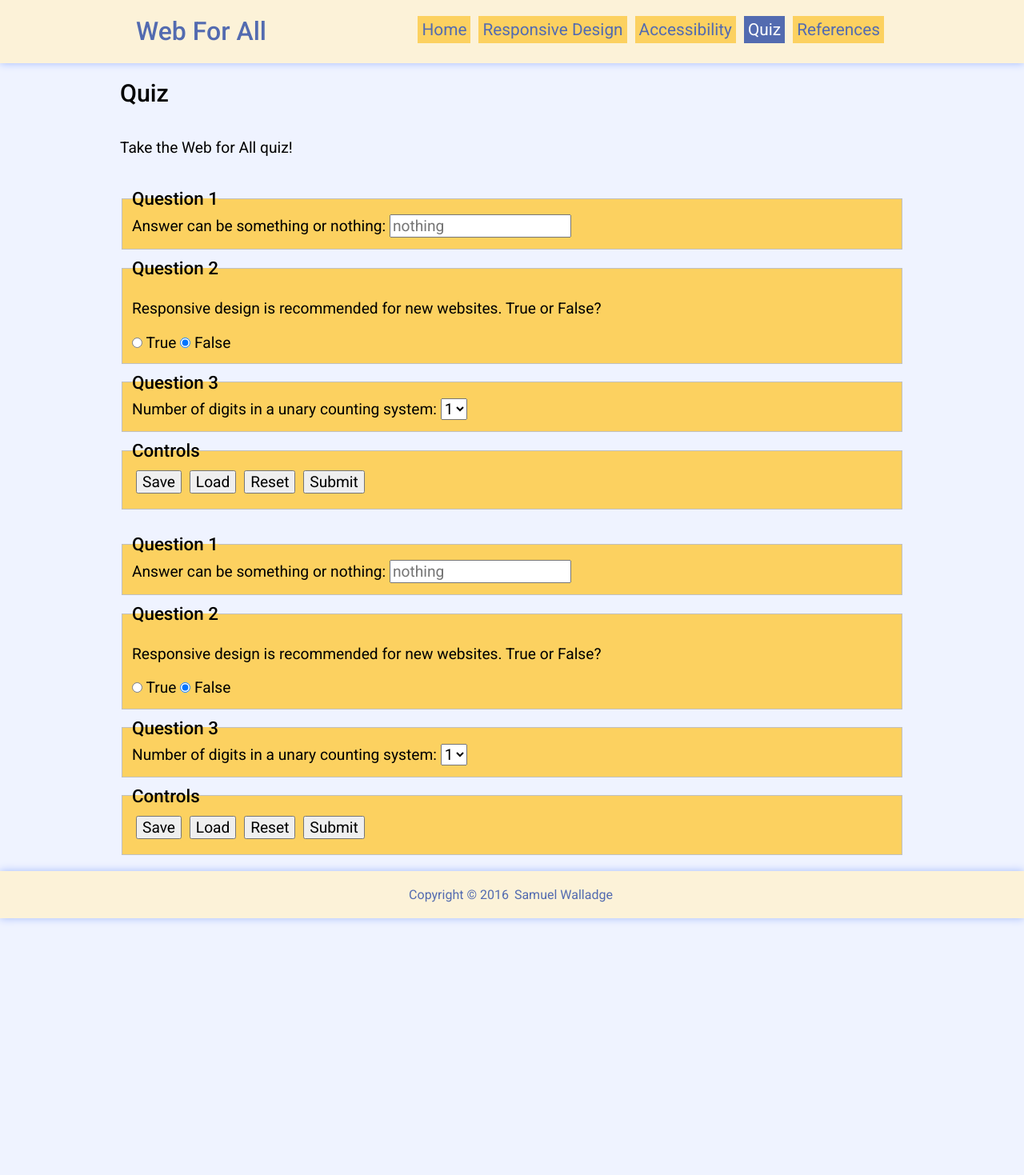
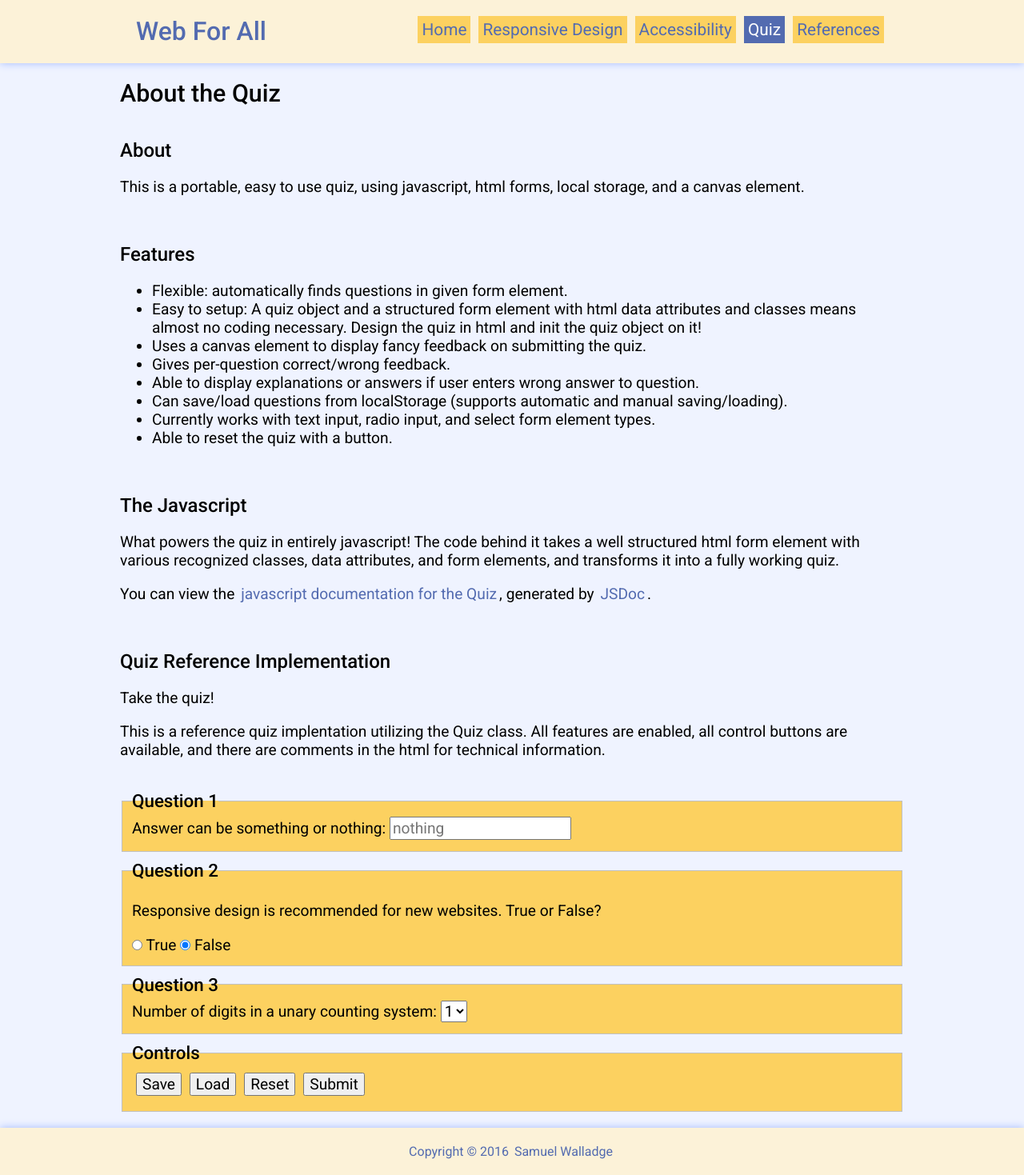
Before and after one commit to swalladge/hit226-a1, a Jekyll site: the page built from quiz.html, in a window 1280 px wide. Shown: the whole page at 80% size. Built offline with Jekyll 4.4.1, drawn with Linux system fonts in a browser that asks for light colours.

Commit message:
added to quiz page - turned it into a page with a reference quiz, list of features, etc.

```diff
--- a/_sass/_elements.scss
+++ b/_sass/_elements.scss
@@ -97,7 +97,7 @@ pre {
   padding: 10px;
 }
 
-.quizcanvas {
+.quiz-canvas {
   display: none;
   // width: 100%;
   // height: auto;
@@ -121,3 +121,12 @@ button, input[type=button], input[type=reset], input[type=submit] {
   margin-top: 5px;
   margin-bottom: 5px;
 }
+
+.quiz-explanation {
+  margin-top: 5px;
+  background-color: #FCF2D8;
+}
+
+noscript {
+  color: #AA1111;
+}
--- a/js/main.js
+++ b/js/main.js
@@ -2,7 +2,6 @@
 /**
  * @file main.js
  * @project HIT226 Assignment 1
- * @author Samuel Walladge
  * @copyright Samuel Walladge 2016
  */
 
@@ -51,7 +50,7 @@ Quiz.prototype.setCanvas = function(canvas) {
   // attempt to autoset the canvas if 'canvas' not defined
   if (!canvas) {
     if (this.form && this.useCanvas) {
-      canvas = this.form.find('canvas.quizcanvas');
+      canvas = this.form.find('canvas.quiz-canvas');
     } else {
       return false;
     }
@@ -122,6 +121,7 @@ Quiz.prototype.checkAnswers = function() {
       this.qData[key].iscorrect = false;
       feedbackStyle.color = "#AA3333";
       this.qData[key].element.parent().find('.quiz-feedback').css(feedbackStyle).text("✘ Wrong...");
+      this.qData[key].element.parent().find('.quiz-explanation').css('display', 'block');
     }
 
   }
@@ -138,6 +138,7 @@ Quiz.prototype.hideFeedback = function() {
   for (var key in this.qData) {
       this.qData[key].element.parent().find('.quiz-feedback').css('display', 'none');
   }
+  this.form.find('.quiz-explanation').css('display', 'none');
 };
 
 /**
@@ -212,7 +213,7 @@ Quiz.prototype.displayCanvas = function() {
   ctx.fillText(message, width/2, (height/2)+30);
 
   ctx.font = "18px Roboto, Arial, sans-serif";
-  ctx.fillText("tap to see individual results", width/2, (height/2)+90);
+  ctx.fillText("tap to return", width/2, (height/2)+90);
 
 };
 
@@ -231,7 +232,7 @@ Quiz.prototype.saveAnswers = function(e) {
   // hide the correct/wrong messages for the current question being changed (if defined),
   //  otherwise hide all
   if (e && e.currentTarget.name in this.qData) {
-    $(e.currentTarget).parent().find('.quiz-feedback').css('display', 'none');
+    $(e.currentTarget).parent().find('.quiz-feedback, .quiz-explanation').css('display', 'none');
   } else {
     this.hideFeedback();
   }
@@ -292,7 +293,6 @@ Quiz.prototype.loadAnswers = function() {
         }
       } else if (q[0].tagName == 'SELECT') {
         q.find('option').each(function(i, opt) {
-          console.log(opt.value, value, opt.select);
           if (opt.value == value) {
             opt.selected = true;
           }
@@ -353,6 +353,7 @@ Quiz.prototype.autosave = function(yes) {
 
 };
 
+
 /**
  * initialize the quiz on a form
  * @param {String|Object} formId - the css selector (or jquery object) for the form element to use (must return one element!)
@@ -376,13 +377,15 @@ Quiz.prototype.init = function(formId, canvas) {
 
   // check answers on user submit
   // note - functions expected to return false to avoid actually submitting form
-  this.form.find('.submitquiz').click(this.checkAnswers.bind(this));
+  this.form.find('.quiz-submit').click(this.checkAnswers.bind(this));
 
 
   // save and load buttons
-  this.form.find('.savequiz').click(this.saveAnswers.bind(this));
-  this.form.find('.loadquiz').click(this.loadAnswers.bind(this));
-  this.form.find('.resetquiz').click(this.reset.bind(this));
+  this.form.find('.quiz-save').click(this.saveAnswers.bind(this));
+  this.form.find('.quiz-load').click(this.loadAnswers.bind(this));
+  this.form.find('.quiz-reset').click(this.reset.bind(this));
+
+  this.form.find('.quiz-explanation').css('display', 'none');
 
   // init a dictionary of the questions and values (correct and otherwise) for ease of getting later
   var count = 1;
@@ -396,7 +399,7 @@ Quiz.prototype.init = function(formId, canvas) {
     var feedback = $('<div class="quiz-feedback"></div>');
     feedback.css('display', 'none');
     if (q.parent().find('.quiz-feedback').length === 0) {
-      q.parent().append(feedback);
+      q.parent().prepend(feedback);
     }
 
     if (t == 'text') {
--- a/quiz.html
+++ b/quiz.html
@@ -5,34 +5,94 @@ permalink: /quiz/
 z: 5
 ---
 
-    <h1 class="page-title">Quiz</h1>
+    <h1 class="page-title">About the Quiz</h1>
+
     <section>
+      <h2>About</h2>
       <p>
-        Take the Web for All quiz!
+        This is a portable, easy to use quiz, using javascript, html forms, local storage, and a canvas element.
       </p>
-      <noscript>Warning: it seems javascript isn't available. Javascript must be supported in your browser and enabled to take the quiz.</noscript>
+    </section>
+
+    <section>
+      <h2>Features</h2>
+      <ul>
+        <li>Flexible: automatically finds questions in given form element.</li>
+        <li>Easy to setup: A quiz object and a structured form element with html data attributes and classes means almost no coding necessary. Design the quiz in html and init the quiz object on it!</li>
+        <li>Uses a canvas element to display fancy feedback on submitting the quiz.</li>
+        <li>Gives per-question correct/wrong feedback.</li>
+        <li>Able to display explanations or answers if user enters wrong answer to question.</li>
+        <li>Can save/load questions from localStorage (supports automatic and manual saving/loading).</li>
+        <li>Currently works with text input, radio input, and select form element types.</li>
+        <li>Able to reset the quiz with a button.</li>
+      </ul>
+    </section>
+
+    <section>
+      <h2>The Javascript</h2>
+      <p>
+        What powers the quiz in entirely javascript!
+        The code behind it takes a well structured html form element with various recognized classes, data attributes, and form elements, and transforms it into a fully working quiz.
+      </p>
+
+      <p>
+        You can view the <a href="{{ site.baseurl }}/doc/Quiz.html">javascript documentation for the Quiz</a>, generated by <a href="http://usejsdoc.org/">JSDoc</a>.
+      </p>
+    </section>
+
+    <section>
+      <h2>Quiz Reference Implementation</h2>
+      <p>
+        Take the quiz!
+      </p>
+      <p>
+        This is a reference quiz implentation utilizing the Quiz class.
+        All features are enabled, all control buttons are available, and there are comments in the html for technical information.
+      </p>
+      <noscript>
+        Warning: it seems javascript isn't available.
+        Javascript must be supported in your browser and enabled to take the quiz.
+        You can still read through the questions (question hints/explanations are shown by default as well), but all functionality won't work.
+      </noscript>
 
     </section>
 
     <section>
-      <form action="#" class="my-quizzes" id="quizform" name="testquiz">
-        <canvas class="quizcanvas">
-          Your browser needs support for the canvas element to see the fancy output.
+
+      <!-- the quiz class needs to work on a form, as below -->
+      <!-- this form has the class 'my-quizzes' which is just used by the onload script to init the quiz on it - not used by the quiz class -->
+      <form action="#" class="my-quizzes" name="referencequiz">
+
+        <!-- By placing a canvas element with class 'quiz-canvas' inside the form somewhere, fancy canvas feedback on your quiz score will be auto setup. (unless specifically disabled) -->
+        <!-- Note: gracefully won't use it if canvas not available in the browser, and just rely on the per-question feedback. -->
+        <canvas class="quiz-canvas">
+          Your browser needs support for the canvas element to see the fancy output. Upgrade please! :)
         </canvas>
+
+        <!-- Ok, so here's a question! The input or select element inside is what the quiz uses mainly, but must be enclosed in a fieldset, div, etc... to ensure per-question feedback works -->
         <fieldset>
           <legend>Question 1</legend>
-          <label for="quiz-q1">Answer can be something or nothing: </label><input class="question" data-answer="^something$|^nothing$" id="quiz-q1" name="nothing" placeholder="nothing" type="text"/>
+          <label for="quiz-q1">Answer can be something or nothing: </label>
+
+          <!-- The quiz automatically gets questions from input elements in the form with class 'question'. -->
+          <!-- the data-answer custom attribute is used to specify what the correct answer is (more portable and convenient to do that here -->
+          <input class="question" data-answer="^something$|^nothing$" id="quiz-q1" name="nothing" placeholder="nothing" type="text"/>
+
+          <!-- If a div with class 'quiz-explanation' is available as a sibling of the input, will be displayed if the user got the question wrong. -->
+          <div class="quiz-explanation">Well it has to be either something or nothing. Obvious! ;)</div>
         </fieldset>
 
         <fieldset>
           <legend>Question 2</legend>
           <p>Responsive design is recommended for new websites. True or False?</p>
 
+            <!-- Radio inputs are supported along with text inputs and select elements. -->
             <input class="question" data-answer="true" id="quiz-q2-1" type="radio" name="radiotest" value="true">
             <label for="quiz-q2-1">True</label>
 
             <input class="question" type="radio" id="quiz-q2-2" name="radiotest" value="false" checked>
             <label for="quiz-q2-2">False</label>
+          <div class="quiz-explanation">Definitely recommended!</div>
         </fieldset>
 
         <fieldset>
@@ -43,57 +103,17 @@ z: 5
             <option value="two">2</option>
             <option value="three">3</option>
           </select>
+          <div class="quiz-explanation">Only 1 digit. <em>Unary</em> is the key.</div>
         </fieldset>
 
 
+        <!-- Note: buttons with these classes anywhere in the form are automatically used for the specified purpose in the quiz. -->
         <fieldset>
           <legend>Controls</legend>
-          <input value="Save" class="savequiz" type="button"/>     <!-- save current answers to localstorage manually -->
-          <input value="Load" class="loadquiz" type="button"/>     <!-- manually load answers from localstorage -->
-          <input value="Reset" class="resetquiz" type="reset"/>    <!-- reset the quiz - wiping saved data and current answers -->
-          <input value="Submit" class="submitquiz" type="submit"/> <!-- submit the quiz and check answers -->
+          <input value="Save" class="quiz-save" type="button"/>     <!-- save current answers to localstorage manually -->
+          <input value="Load" class="quiz-load" type="button"/>     <!-- manually load answers from localstorage -->
+          <input value="Reset" class="quiz-reset" type="reset"/>    <!-- reset the quiz - wiping saved data and current answers -->
+          <input value="Submit" class="quiz-submit" type="submit"/> <!-- submit the quiz and check answers -->
         </fieldset>
       </form>
     </section>
-
-    <section>
-      <form action="#" class="my-quizzes" id="quizform2" name="testquiz">
-        <canvas class="quizcanvas">
-          Your browser needs support for the canvas element to see the fancy output.
-        </canvas>
-        <fieldset>
-          <legend>Question 1</legend>
-          <label for="quiz2-q1">Answer can be something or nothing: </label><input class="question" data-answer="^something$|^nothing$" id="quiz2-q1" name="nothing" placeholder="nothing" type="text"/>
-        </fieldset>
-
-        <fieldset>
-          <legend>Question 2</legend>
-          <p>Responsive design is recommended for new websites. True or False?</p>
-
-            <input class="question" data-answer="true" id="quiz2-q2-1" type="radio" name="radiotest" value="true">
-            <label for="quiz2-q2-1">True</label>
-
-            <input class="question" type="radio" id="quiz2-q2-2" name="radiotest" value="false" checked>
-            <label for="quiz2-q2-2">False</label>
-        </fieldset>
-
-        <fieldset>
-          <legend>Question 3</legend>
-          <label for="quiz2-q3">Number of digits in a unary counting system:</label>
-          <select data-answer="one" id="quiz2-q3" class="question" name="selecttest">
-            <option value="one" selected>1</option>
-            <option value="two">2</option>
-            <option value="three">3</option>
-          </select>
-        </fieldset>
-
-
-        <fieldset>
-          <legend>Controls</legend>
-          <input value="Save" class="savequiz" type="button"/>     <!-- save current answers to localstorage manually -->
-          <input value="Load" class="loadquiz" type="button"/>     <!-- manually load answers from localstorage -->
-          <input value="Reset" class="resetquiz" type="reset"/>    <!-- reset the quiz - wiping saved data and current answers -->
-          <input value="Submit" class="submitquiz" type="submit"/> <!-- submit the quiz and check answers -->
-        </fieldset>
-      </form>
-    </section>
```
